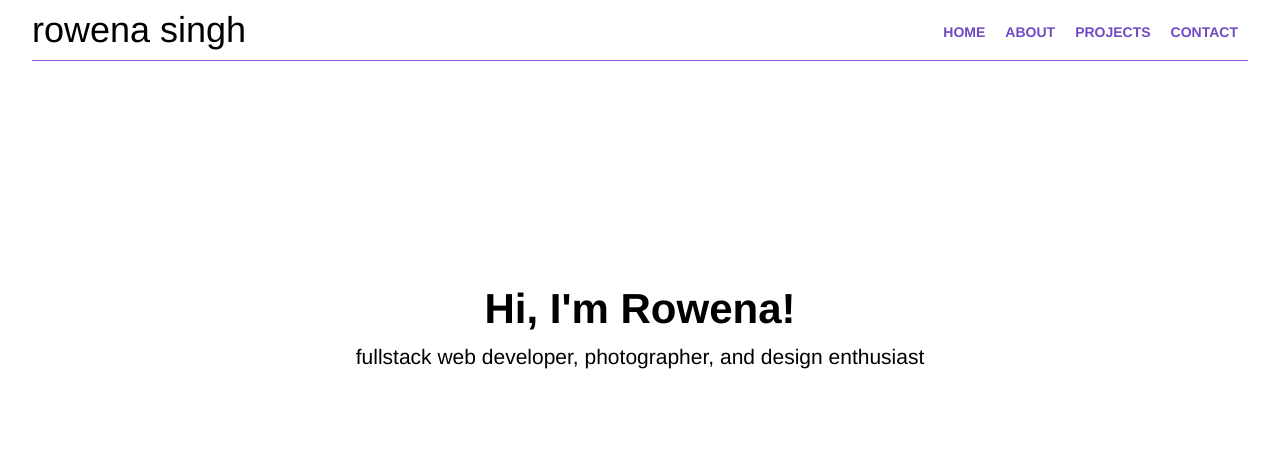
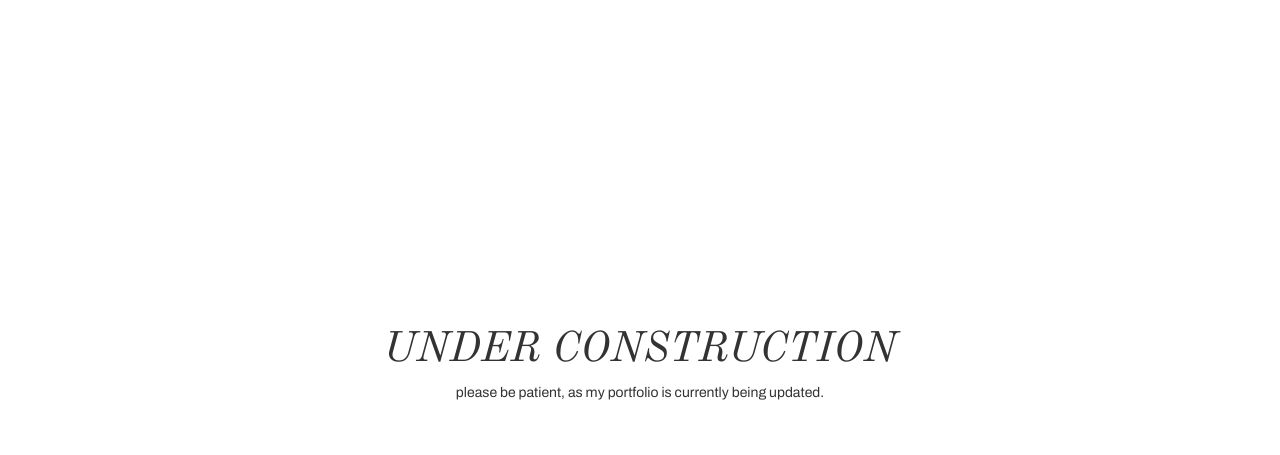
Before and after one commit to rowenasingh/portfolio, a plain HTML site: page index.html in a window 1280 px wide. Drawn offline with nearby package versions, Linux system fonts and the light colour scheme.

Commit message:
index updated, site under construction

```diff
--- a/index.html
+++ b/index.html
@@ -1,3 +1,4 @@
+<!-- actual index -->
 <!DOCTYPE html>
 <html lang="en">
 <head>
@@ -7,30 +8,16 @@
 	<!-- Latest compiled and minified CSS Bootstrap-->
 	<link rel="stylesheet" href="https://maxcdn.bootstrapcdn.com/bootstrap/3.3.7/css/bootstrap.min.css" integrity="sha384-BVYiiSIFeK1dGmJRAkycuHAHRg32OmUcww7on3RYdg4Va+PmSTsz/K68vbdEjh4u" crossorigin="anonymous">
 	<!-- google fonts link -->
+	<link href="https://fonts.googleapis.com/css?family=Archivo|Old+Standard+TT:400i,700" rel="stylesheet">
 	<!-- Font Awesome -->
 	<link rel="stylesheet" type="text/css" href="https://maxcdn.bootstrapcdn.com/font-awesome/4.7.0/css/font-awesome.min.css">
 	<!-- link to custom css code -->
 	<link rel="stylesheet" type="text/css" href="style.css">
 </head>
 <body>
-	<!-- header -->
-	<header>
-		<nav>
-			<h1>rowena singh</h1>
-			<ul>
-				<li><a href="index.html">home</a></li>
-				<li><a href="about.html">about</a></li>
-				<li><a href="projects.html">projects</a></li>
-				<li><a href="contact.html">contact</a></li>
-			</ul>
-		</nav>
-	</header>
-	<!-- main content area -->
-	<div class="main">
-		<div class="home">
-  			<h2>Hi, I'm Rowena!</h2>
-			<p>fullstack web developer, photographer, and design enthusiast</p>
-		</div>
+	<div class="temp">
+		<h1 id="temp">UNDER CONSTRUCTION</h1>
+		<p>please be patient, as my portfolio is currently being updated.</p>
 	</div>
 	<script src="https://code.jquery.com/jquery-3.2.1.min.js" integrity="sha256-hwg4gsxgFZhOsEEamdOYGBf13FyQuiTwlAQgxVSNgt4="
   	crossorigin="anonymous"></script>
--- a/style.css
+++ b/style.css
@@ -90,3 +90,18 @@ nav a {
   font-size: 1.5em;
   color:black;
 }
+
+.temp {
+  position: absolute;
+  top: 45%;
+  left: 50%;
+  transform: translate(-50%, -50%);
+  text-align: center;
+  font-family: 'Archivo', sans-serif;
+}
+
+#temp {
+  font-family: 'Old Standard TT', serif;
+  font-size: 3em;
+  font-style: italic;
+}
```
Also changed, not shown: underconst.html (added, +40 -0 lines).
